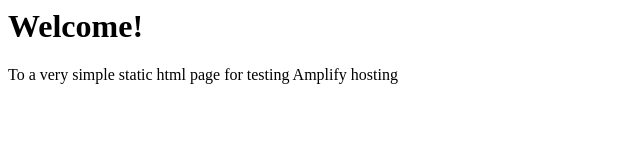
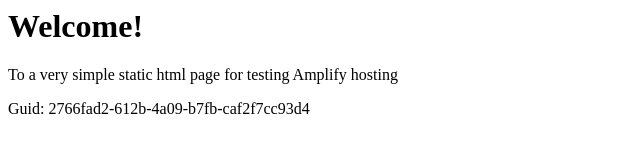
Before and after one commit to aws-aemilia-sin/Github-PR-Commit-Integration-Test-DoNotTouch-v0-preprod-ap-southeast-1, a website: page src/index.html in a window 1280 px wide. Shown: the whole page, without its empty margins (0-640 px from the left). Drawn offline with Linux system fonts and the light colour scheme.

Commit message:
commit from integ tests

```diff
--- a/src/index.html
+++ b/src/index.html
@@ -1,3 +1,5 @@
+
+
 <html lang="en">
 
 <head>
@@ -10,6 +12,6 @@
 <body>
     <h1>Welcome!</h1>
     <p>To a very simple static html page for testing Amplify hosting</p>
-</body>
+    <p>Guid: 2766fad2-612b-4a09-b7fb-caf2f7cc93d4</p></body>
 
 </html>
```
